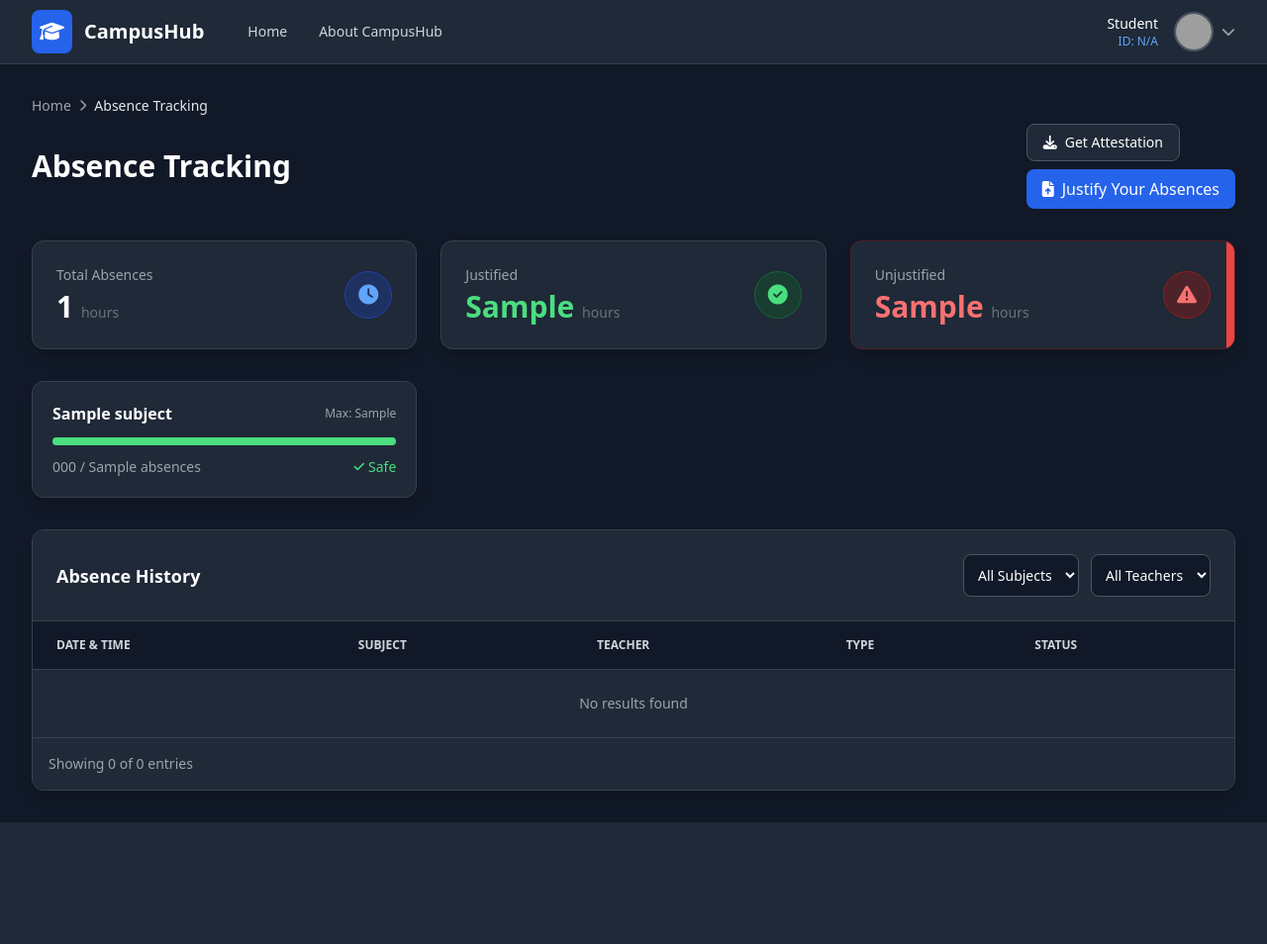
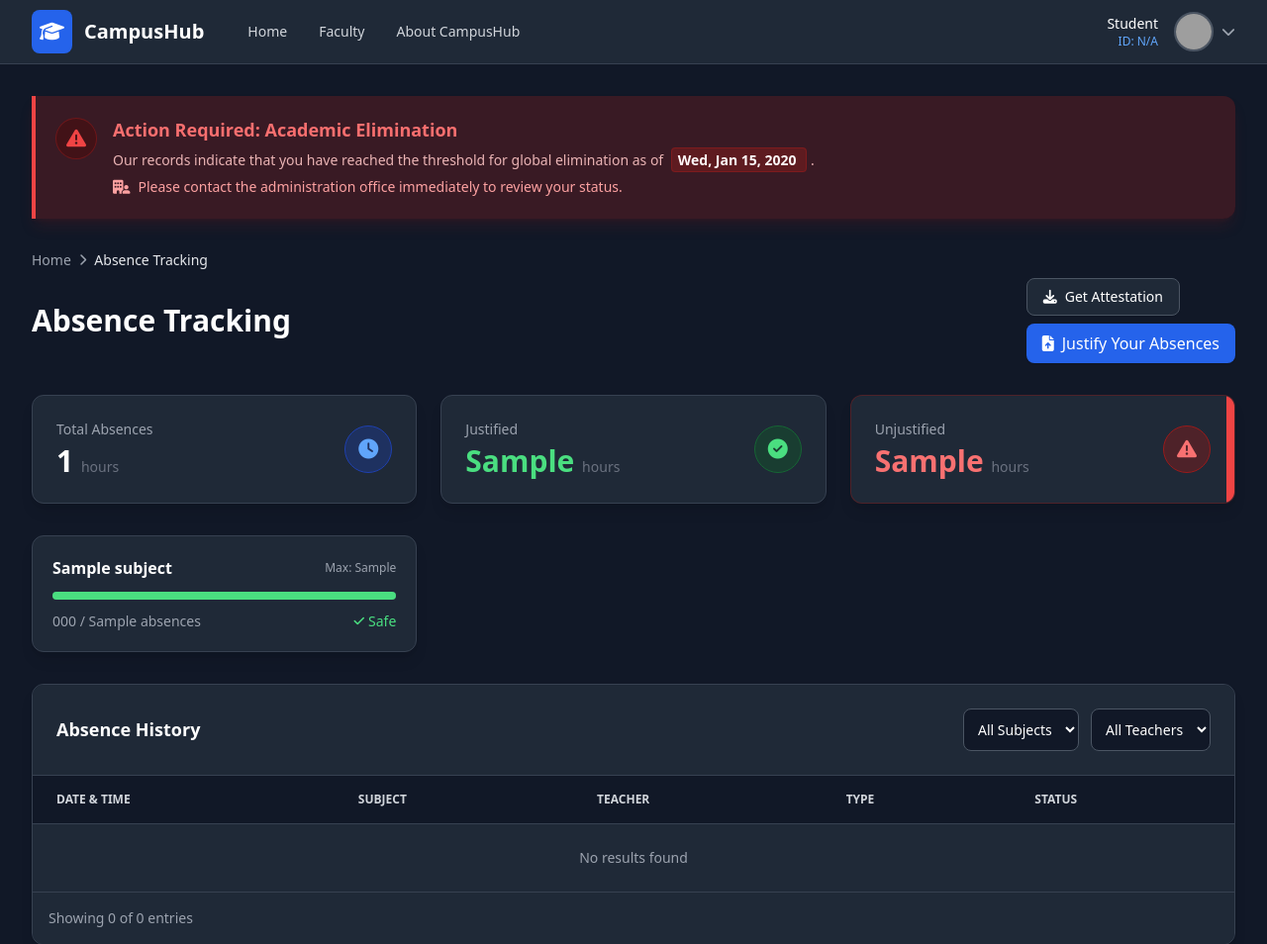
Before and after one commit to fedi-afli/UniversityPortal, a Node server app: template views/absence.ejs in a window 1280 px wide. Shown: the top 954 px of the page at 99% size. Before the commit the page ends 831 px from the top, so only its background shows below. Run offline with Node 20, Linux system fonts and the light colour scheme; the template is opened without the code that fills it: most values are stand-ins (such as "Sample title", 1, 10 or a date in 2020); some libraries are stand-ins or nearby versions; grey boxes are pictures that could not be loaded.

Commit message:
added global eliminations banner

```diff
--- a/views/absence.ejs
+++ b/views/absence.ejs
@@ -42,7 +42,7 @@
                     </a>
                     <div class="hidden md:flex space-x-2">
                         <a href="/" class="text-gray-300 hover:text-white hover:bg-gray-700 px-3 py-2 rounded-md text-sm font-medium transition">Home</a>
-
+                        <a href="/" class="text-gray-300 hover:text-white hover:bg-gray-700 px-3 py-2 rounded-md text-sm font-medium transition">Faculty</a>
                         <a href="/about" class="text-gray-300 hover:text-white hover:bg-gray-700 px-3 py-2 rounded-md text-sm font-medium transition">
                             About CampusHub
                         </a>
@@ -103,6 +103,31 @@
         </div>
     </nav>
     <main class="flex-grow max-w-7xl mx-auto px-4 sm:px-6 lg:px-8 py-8 space-y-8 w-full">
+        <% if (global_eliminations.length > 0) { %>
+            <div class="bg-red-900/30 border-l-4 border-red-500 rounded-r-xl p-5 mb-8 shadow-lg shadow-red-900/20 relative overflow-hidden flex items-start gap-4">
+                <div class="absolute inset-0 bg-red-500/5 animate-pulse pointer-events-none"></div>
+
+                <div class="bg-red-950/50 p-2 rounded-full border border-red-800/50 flex-shrink-0 mt-0.5">
+                    <i class="fa-solid fa-triangle-exclamation text-red-500 text-xl w-6 h-6 flex items-center justify-center"></i>
+                </div>
+
+                <div>
+                    <h3 class="text-lg font-bold text-red-400">Action Required: Academic Elimination</h3>
+                    <div class="mt-1.5 text-sm text-red-200/90 leading-relaxed space-y-1">
+                        <p>
+                            Our records indicate that you have reached the threshold for global elimination as of
+                            <strong class="text-white bg-red-900/50 px-1.5 py-0.5 rounded border border-red-800/50 mx-1">
+                                <%= new Date(global_eliminations[0].date).toLocaleDateString('en-US', { weekday: 'short', year: 'numeric', month: 'short', day: 'numeric' }) %>
+                            </strong>.
+                        </p>
+                        <p class="font-medium text-red-300 mt-2 flex items-center gap-2">
+                            <i class="fa-solid fa-building-user"></i>
+                            Please contact the administration office immediately to review your status.
+                        </p>
+                    </div>
+                </div>
+            </div>
+        <% } %>
 
 <header>
     <div class="flex items-center gap-2 text-sm text-gray-400 mb-2">
--- a/views/main.ejs
+++ b/views/main.ejs
@@ -108,6 +108,7 @@
             </div>
         </div>
     </nav>
+
 
     <main class="flex-grow max-w-7xl mx-auto px-4 sm:px-6 lg:px-8 py-8 space-y-8 w-full">
 
```
Also changed, not shown: elmi.js (added, +28 -0 lines), models/Eliminations.js (+2 -7 lines), routes/absence.js (deleted, +0 -13 lines), routes/absenceRoutes.js (+26 -7 lines), 2 other files.
